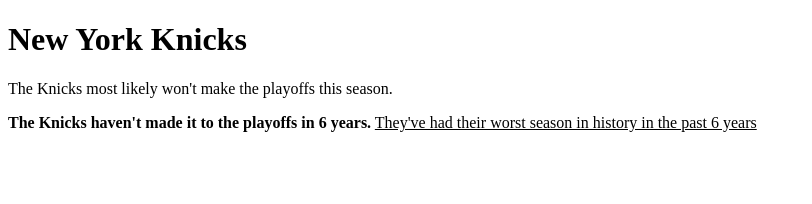
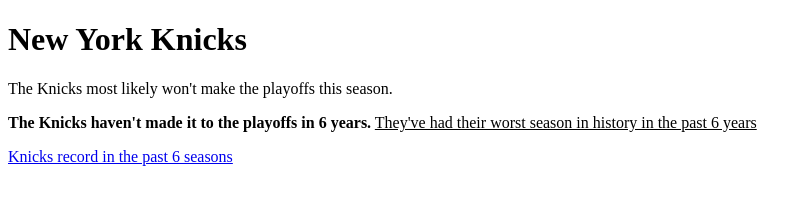
Before and after one commit to gc2874/exploring-cs, a plain HTML site: page index.html in a window 1280 px wide. Shown: the whole page, without its empty margins (0-812 px from the left). Drawn offline with Linux system fonts and the light colour scheme.

Commit message:
added hyperlink

```diff
--- a/index.html
+++ b/index.html
@@ -5,5 +5,6 @@
   <p>The Knicks most likely won't make the playoffs this season.</p>
 <b>The Knicks haven't made it to the playoffs in 6 years.</b>
 <u>They've had their worst season in history in the past 6 years</u>
+<p><a href="https://i.redd.it/uztjnusyl8n21.jpg">Knicks record in the past 6 seasons</a></p>
  </body>
 </html>
```
